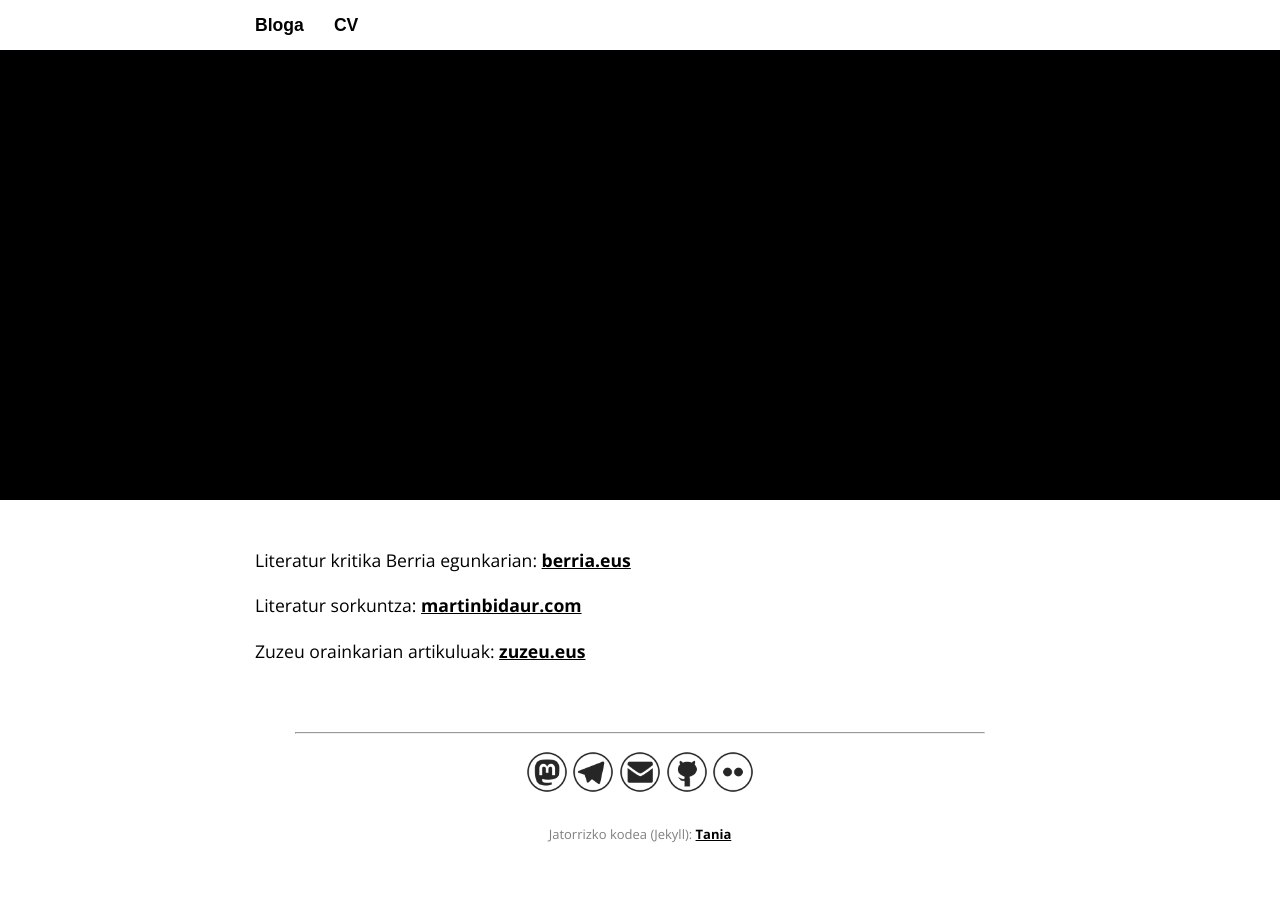
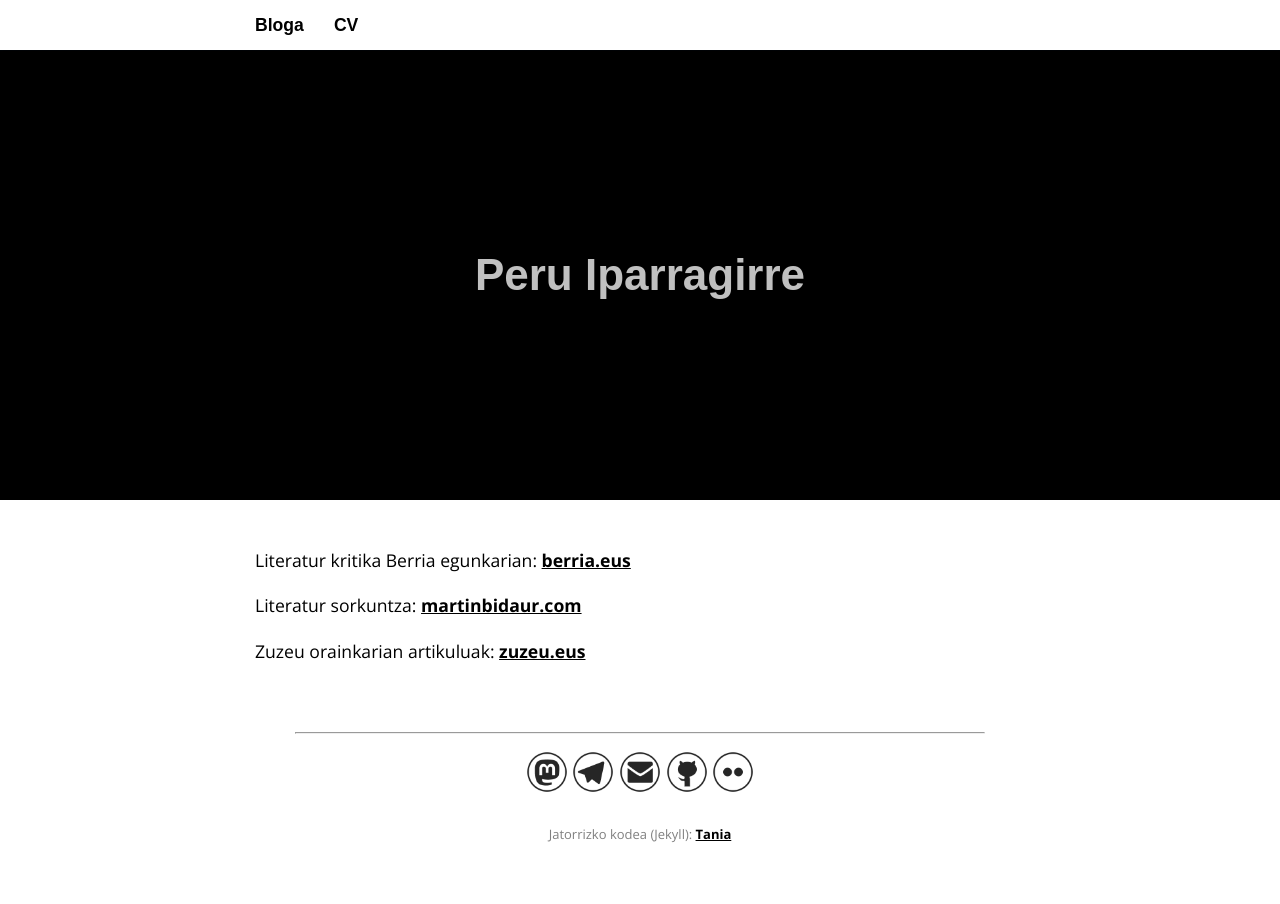
Before and after one commit to nomadagaldua/nomadagaldua.github.io, a Jekyll site: the page built from index.html, in a window 1280 px wide. Built offline with Jekyll 4.4.1, drawn with Linux system fonts in a browser that asks for light colours; some web fonts are replaced.

```diff
--- a/_includes/header.html
+++ b/_includes/header.html
@@ -14,5 +14,5 @@
 </aside>
 
 <header>
-	<h2><a href="https://nomadagaldua.github.io/">{{ site.title }}</a></h2>
+	<h1><a href="https://nomadagaldua.github.io/">{{ site.title }}</a></h1>
 </header>
```
